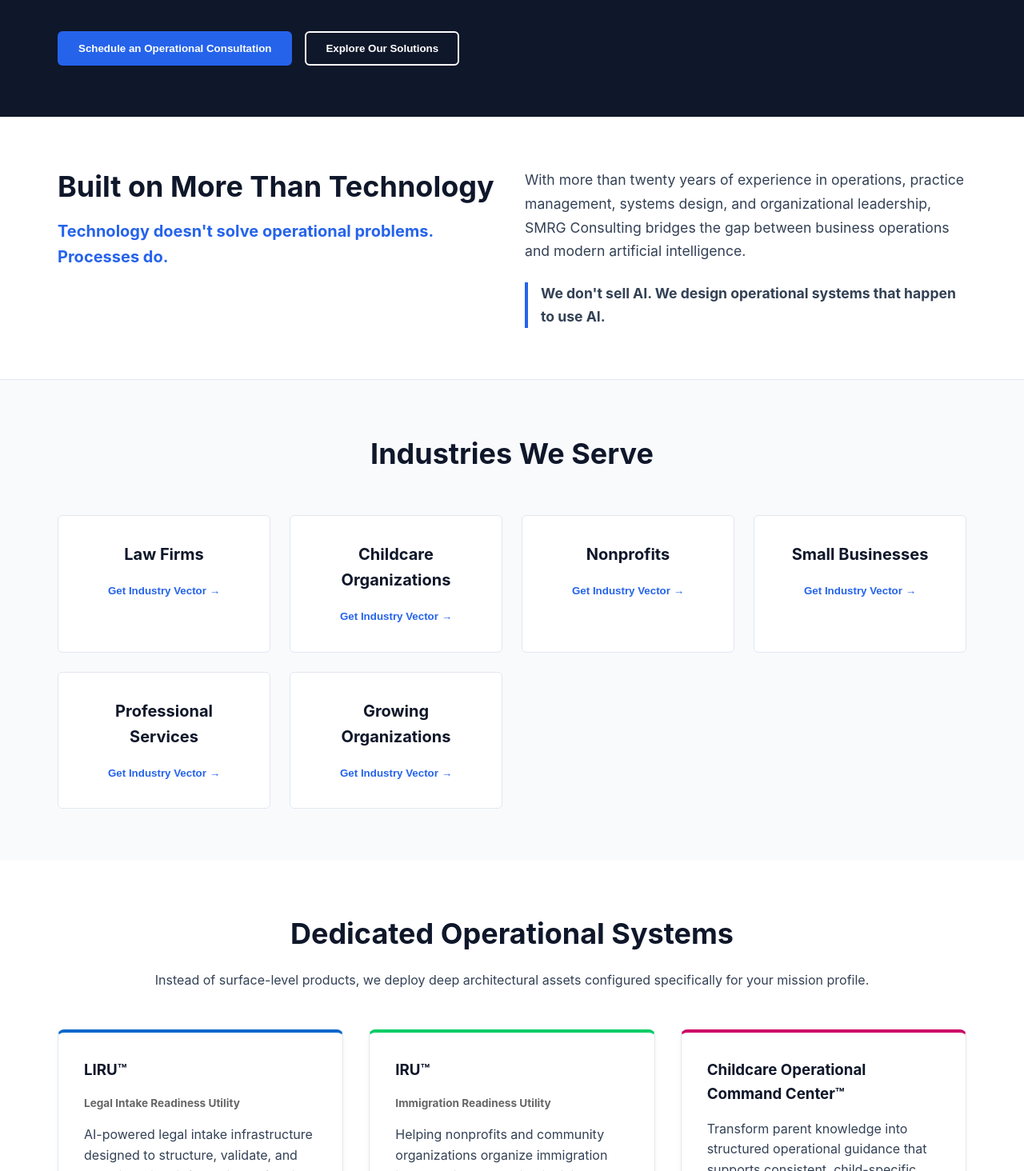
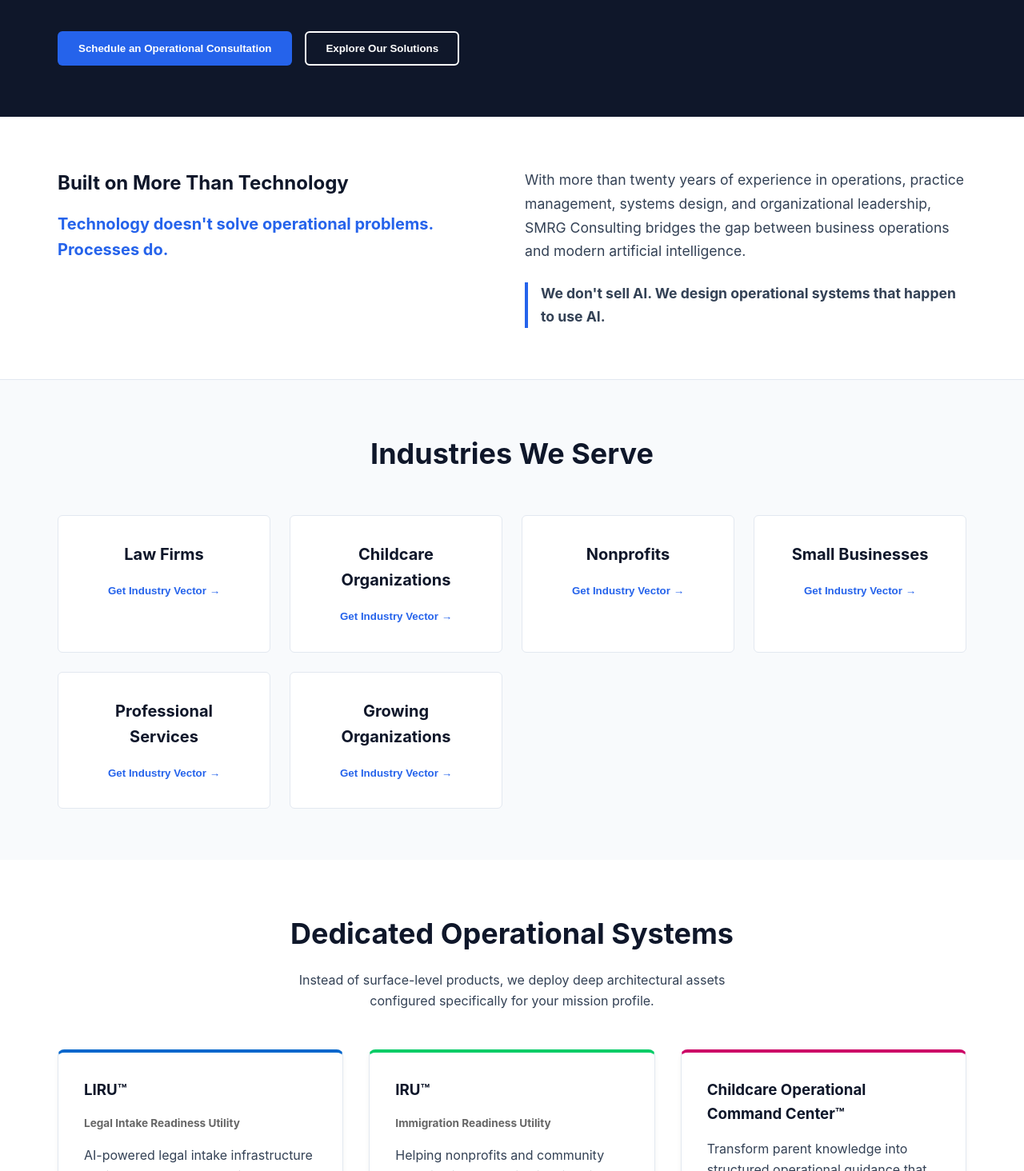
Before and after one commit to nycformassist/REVISED_SMRG_CONSULTING, a React (Vite) app: page / in a window 1280 px wide. Shown: the part 474-1938 px from the top of the page at 80% size. Built offline with nearby package versions, Linux system fonts and the light colour scheme.

Commit message:
fix: resolve maxWidth typo and explicitly sync typed IRU module layout

```diff
--- a/src/pages/Home.tsx
+++ b/src/pages/Home.tsx
@@ -22,7 +22,7 @@
       <section className="bg-white" style={{ padding: '4rem 1rem', borderBottom: '1px solid var(--border)' }}>
         <div className="container" style={{ maxWidth: '1200px', margin: '0 auto', display: 'grid', gridTemplateColumns: 'repeat(auto-fit, minmax(300px, 1fr))', gap: '2rem' }}>
           <div>
-            <h2 style={{ fontSize: '2.25rem', lineHeight: '1.3' }}>Built on More Than Technology</h2>
+            <h2>Built on More Than Technology</h2>
             <h3 style={{ fontSize: '1.25rem', marginTop: '1rem', color: 'var(--accent-color)' }}>Technology doesn't solve operational problems. Processes do.</h3>
           </div>
           <div>
@@ -55,27 +55,27 @@
       <section className="bg-white" style={{ padding: '4rem 1rem' }}>
         <div className="container" style={{ maxWidth: '1200px', margin: '0 auto' }}>
           <h2 style={{ fontSize: '2.25rem', marginBottom: '1rem', textAlign: 'center' }}>Dedicated Operational Systems</h2>
-          <p style={{ textAlign: 'center', color: 'var(--text-muted)', marginBottom: '3rem', maxWith: '600px', margin: '0 auto 3rem' }}>Instead of surface-level products, we deploy deep architectural assets configured specifically for your mission profile.</p>
+          <p style={{ textAlign: 'center', color: 'var(--text-muted)', marginBottom: '3rem', maxWidth: '600px', margin: '0 auto 3rem' }}>Instead of surface-level products, we deploy deep architectural assets configured specifically for your mission profile.</p>
 
           <div style={{ display: 'grid', gridTemplateColumns: 'repeat(auto-fit, minmax(280px, 1fr))', gap: '2rem' }}>
             <div className="card" style={{ padding: '2rem', borderTop: '4px solid #0066cc', boxShadow: '0 4px 6px rgba(0,0,0,0.05)' }}>
               <h3>LIRU™</h3>
               <p style={{ fontSize: '0.85rem', fontWeight: 'bold', color: '#666' }}>Legal Intake Readiness Utility</p>
               <p style={{ margin: '1rem 0' }}>AI-powered legal intake infrastructure designed to structure, validate, and organize client information before it reaches your legal team.</p>
-              <button onClick={() => setPage('services')} style={{ background: 'none', border: 'none', color: '#0066cc', fontWeight: 'bold', cursor: 'pointer', padding: 0 }}>Learn More →</button>
+              <button onClick={() => setPage('liru')} style={{ background: 'none', border: 'none', color: '#0066cc', fontWeight: 'bold', cursor: 'pointer', padding: 0 }}>Learn More →</button>
             </div>
 
             <div className="card" style={{ padding: '2rem', borderTop: '4px solid #00cc66', boxShadow: '0 4px 6px rgba(0,0,0,0.05)' }}>
               <h3>IRU™</h3>
               <p style={{ fontSize: '0.85rem', fontWeight: 'bold', color: '#666' }}>Immigration Readiness Utility</p>
               <p style={{ margin: '1rem 0' }}>Helping nonprofits and community organizations organize immigration intake while connecting individuals with appropriate legal and community resources.</p>
-              <button onClick={() => setPage('services')} style={{ background: 'none', border: 'none', color: '#00cc66', fontWeight: 'bold', cursor: 'pointer', padding: 0 }}>Learn More →</button>
+              <button onClick={() => setPage('iru')} style={{ background: 'none', border: 'none', color: '#00cc66', fontWeight: 'bold', cursor: 'pointer', padding: 0 }}>Learn More →</button>
             </div>
 
             <div className="card" style={{ padding: '2rem', borderTop: '4px solid #cc0066', boxShadow: '0 4px 6px rgba(0,0,0,0.05)' }}>
               <h3>Childcare Operational Command Center™</h3>
               <p style={{ margin: '1rem 0' }}>Transform parent knowledge into structured operational guidance that supports consistent, child-specific care.</p>
-              <button onClick={() => setPage('services')} style={{ background: 'none', border: 'none', color: '#cc0066', fontWeight: 'bold', cursor: 'pointer', padding: 0 }}>Learn More →</button>
+              <button onClick={() => setPage('childcare')} style={{ background: 'none', border: 'none', color: '#cc0066', fontWeight: 'bold', cursor: 'pointer', padding: 0 }}>Learn More →</button>
             </div>
 
             <div className="card" style={{ padding: '2rem', borderTop: '4px solid #333', boxShadow: '0 4px 6px rgba(0,0,0,0.05)' }}>
```
